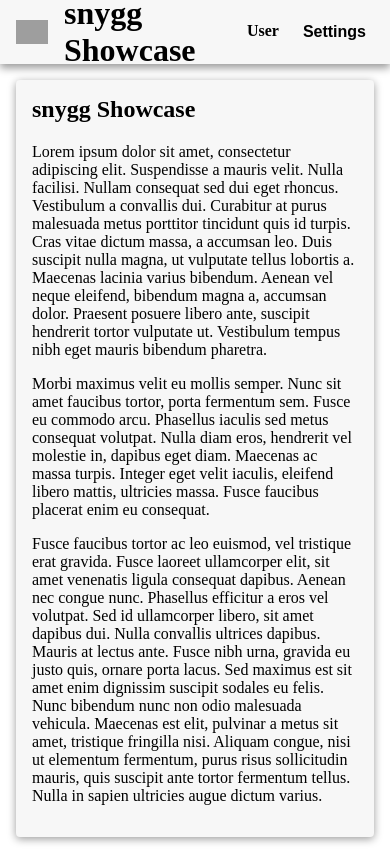
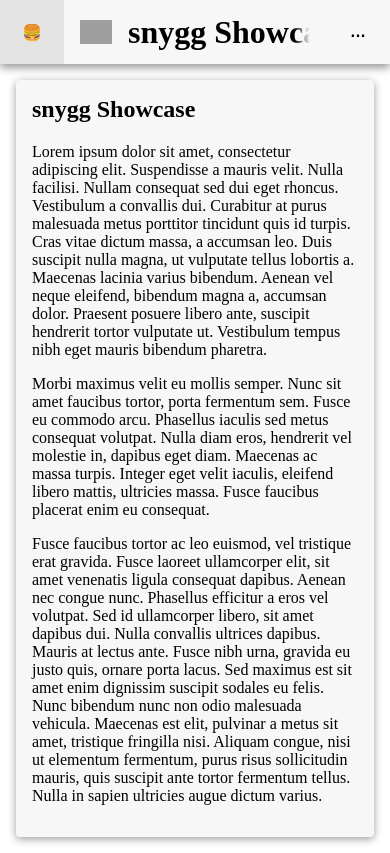
Before and after one commit to 89netraM/snygg, a website: page showcase/index.html in a window 390 px wide. Drawn offline with nearby package versions, Linux system fonts and the light colour scheme; files that its build step writes are made by us from their sources; grey boxes are pictures that could not be loaded.

Commit message:
Responsive header

```diff
--- a/showcase/index.html
+++ b/showcase/index.html
@@ -8,8 +8,10 @@
 	</head>
 	<body>
 		<header>
+			<button class="expand-nav"></button>
 			<img src="https://xn--sberg-lra.net/pizza.png"/>
 			<h1>snygg Showcase</h1>
+			<button class="expand-more"></button>
 			<nav>
 				<a>User</a>
 				<button>Settings</button>
--- a/src/colors/_darkTheme.scss
+++ b/src/colors/_darkTheme.scss
@@ -3,5 +3,6 @@
 	--level1-color: #3b3b3b;
 	--shadow: #000000;
 	--highlight: #000000;
+	--border: #5b5b5b;
 	--color: #ffffff;
 }
--- a/src/colors/_lightTheme.scss
+++ b/src/colors/_lightTheme.scss
@@ -3,5 +3,6 @@
 	--level1-color: #f7f7f7;
 	--shadow: #9b9b9b;
 	--highlight: #e4e4e4;
+	--border: #d2d2d2;
 	--color: #000000;
 }
--- a/src/header/header.scss
+++ b/src/header/header.scss
@@ -1,13 +1,18 @@
 @import "../vars";
 
 header {
+	@mixin highShadow {
+		box-shadow: 0px $distance/4 $distance/2 var(--shadow);
+	}
+	$headerSize: 4*$distance;
+
 	width: 100%;
-	height: 4*$distance;
+	height: $headerSize;
 
-	padding: 0px $distance;
+	padding: 0px;
 
 	background-color: var(--level1-color);
-	box-shadow: 0px $distance/4 $distance/2 var(--shadow);
+	@include highShadow;
 
 	display: flex;
 	flex-direction: row;
@@ -16,46 +21,98 @@ header {
 	position: sticky;
 	top: 0px;
 
+	@mixin headerButton {
+		margin: 0px;
+		padding: $headerSize/8;
+		display: inline-block;
+
+		background: none;
+		border: none;
+		border-radius: $rounding;
+		outline: none;
+
+		font-size: $headerSize/4;
+		font-weight: bold;
+		color: var(--color);
+		vertical-align: middle;
+
+		cursor: pointer;
+
+		&:hover {
+			background-color: var(--highlight);
+		}
+	}
+
+	.expand-nav {
+		min-width: $headerSize;
+		height: $headerSize;
+		@include headerButton;
+		border-radius: 0px;
+
+		&::before {
+			content: "🍔";
+		}
+	}
+
 	img {
-		max-width: 2*$distance;
-		max-height: 2*$distance;
+		max-width: $headerSize/2;
+		max-height: $headerSize/2;
+		margin-left: $distance;
 	}
 
 	h1 {
 		margin: 0px $distance;
-		font-size: 2*$distance;
+		font-size: $headerSize/2;
+
+		overflow: hidden;
+		white-space: nowrap;
+
+		flex-grow: 1;
+
+		position: relative;
+
+		&::after {
+			content: "";
+
+			width: $distance;
+			height: 100%;
+			background: linear-gradient(to right, rgba(0, 0, 0, 0), var(--level1-color));
+
+			position: absolute;
+			right: 0px;
+		}
+	}
+
+	.expand-more {
+		min-width: $headerSize;
+		height: $headerSize;
+		@include headerButton;
+		border-radius: 0px;
+
+		&::before {
+			content: "…";
+		}
 	}
 
 	nav {
-		flex-grow: 1;
+		background-color: var(--level1-color);
+		border-top: 1px solid var(--border);
+		@include highShadow;
 
-		display: flex;
-		flex-direction: row;
+		display: none;
+		flex-direction: column;
+		align-items: flex-start;
+		align-content: flex-end;
+		flex-wrap: wrap;
 
-		&::before {
-			flex-grow: 1;
-			content: "";
-		}
+		position: absolute;
+		top: $headerSize;
+		left: 0px;
+		right: 0px;
 
 		button, a {
-			padding: $distance/2;
-			display: inline-block;
-
-			background: none;
-			border: none;
-			border-radius: $rounding;
-			outline: none;
-
-			font-size: $distance;
-			font-weight: bold;
-			color: var(--color);
-			vertical-align: middle;
-
-			cursor: pointer;
-
-			&:hover {
-				background-color: var(--highlight);
-			}
+			@include headerButton;
+			padding-right: $distance;
 
 			margin-right: $distance/2;
 			&:last-child {
@@ -65,5 +122,42 @@ header {
 		a {
 			line-height: $distance;
 		}
+
+		&.visible {
+			display: flex;
+		}
+	}
+
+	@media (min-width: 720px) {
+		padding: 0px $distance;
+
+		.expand-nav, .expand-more {
+			display: none;
+		}
+
+		nav {
+			background-color: unset;
+			border-top: unset;
+			box-shadow: unset;
+
+			flex-grow: 1;
+			display: flex;
+			flex-direction: row;
+			flex-wrap: nowrap;
+
+			position: relative;
+			top: unset;
+			left: unset;
+			right: unset;
+
+			&::before {
+				flex-grow: 1;
+				content: "";
+			}
+
+			button, a {
+				padding-right: $headerSize/8;
+			}
+		}
 	}
 }
```
